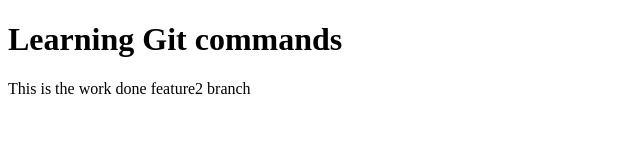
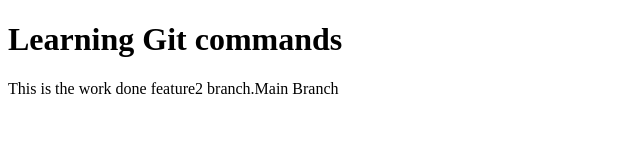
Before and after one commit to NehaNousheen-07/Another_One, a plain HTML site: page index.html in a window 1280 px wide. Shown: the whole page, without its empty margins (0-640 px from the left). Drawn offline with Linux system fonts and the light colour scheme.

Commit message:
Added a Main branch

```diff
--- a/index.html
+++ b/index.html
@@ -7,6 +7,6 @@
 </head>
 <body>
     <h1>Learning Git commands</h1>
-    <p>This is the work done feature2 branch</p>
+    <p>This is the work done feature2 branch.Main Branch</p>
 </body>
 </html>
```
